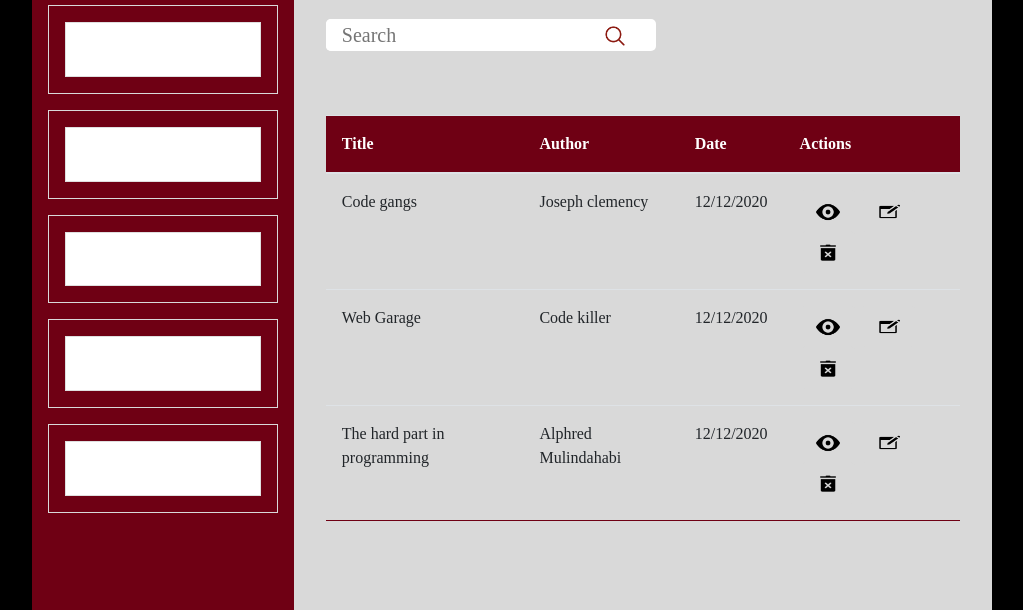
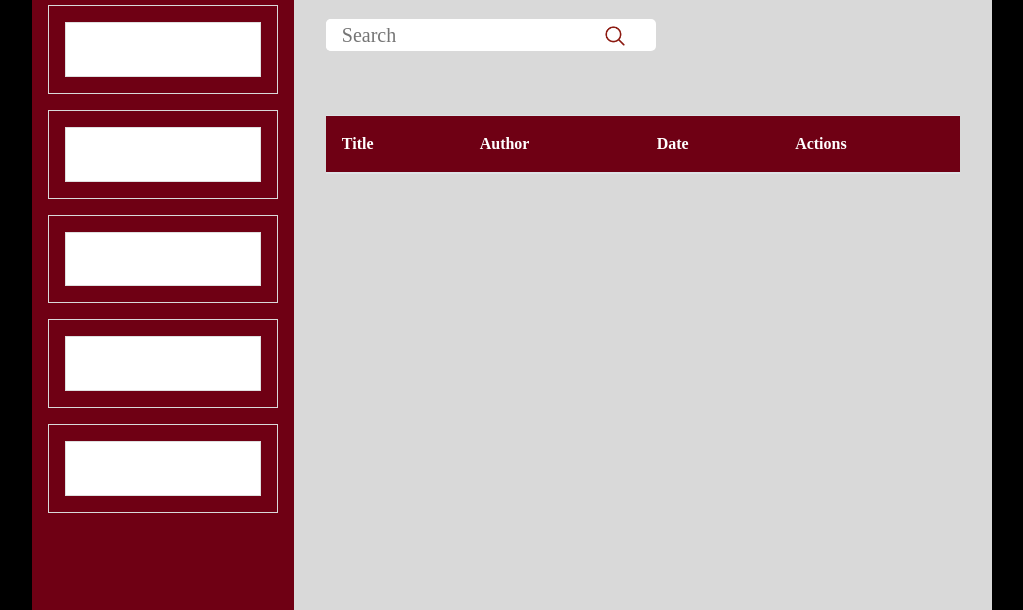
Before and after one commit to Irirwanirira/my-brand, a plain HTML site: page UI/dashboard/blogs_page.html in a window 1280 px wide. Shown: the part 190-800 px from the top of the page, without its empty margins (128-1151 px from the left). Drawn offline with nearby package versions, Linux system fonts and the light colour scheme; a web font is replaced by a local one.

Commit message:
list all blogs available

```diff
--- a/UI/dashboard/blogs_page.html
+++ b/UI/dashboard/blogs_page.html
@@ -42,56 +42,7 @@
                         </tr>
                     </thead>
 
-                    <tbody>
-                        <tr>
-                            <td>Code gangs</td>
-                            <td>Joseph clemency</td>
-                            <td>12/12/2020</td>
-                            <td class="action">
-                                <button>
-                                    <img src="../../image/Eye.png" alt="delete icon">
-                                </button>
-                                <button>
-                                    <img src="../../image/Create.png" alt="delete icon">
-                                </button>
-                                <button>
-                                    <img src="../../image/Remove.png" alt="delete icon">
-                                </button>
-                            </td>
-                        </tr>
-                        <tr>
-                            <td>Web Garage</td>
-                            <td>Code killer</td>
-                            <td>12/12/2020</td>
-                            <td class="action">
-                                <button>
-                                    <img src="../../image/Eye.png" alt="delete icon">
-                                </button>
-                                <button>
-                                    <img src="../../image/Create.png" alt="delete icon">
-                                </button>
-                                <button>
-                                    <img src="../../image/Remove.png" alt="delete icon">
-                                </button>
-                            </td>
-                        </tr>
-                        <tr>
-                            <td>The hard part in programming</td>
-                            <td>Alphred Mulindahabi</td>
-                            <td>12/12/2020</td>
-                            <td class="action">
-                                <button>
-                                    <img src="../../image/Eye.png" alt="delete icon">
-                                </button>
-                                <button>
-                                    <img src="../../image/Create.png" alt="delete icon">
-                                </button>
-                                <button>
-                                    <img src="../../image/Remove.png" alt="delete icon">
-                                </button>
-                            </td>
-                        </tr>
-                    </tbody>
+                    <tbody id="article_container"></tbody>
                     <table>
                         <div>
         </section>
```
